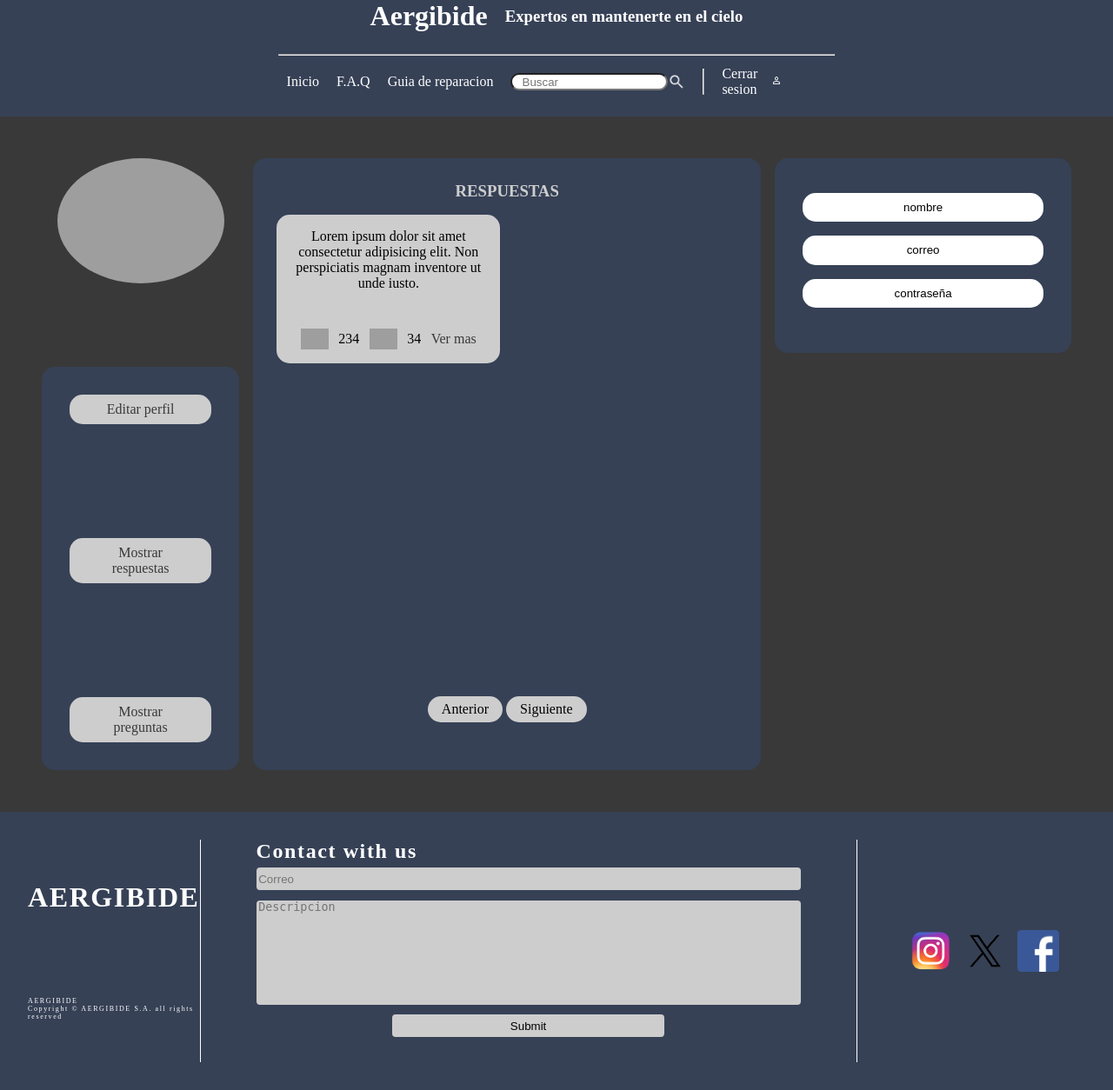
After one commit to JonGaray/RETO-1, a PHP site: template view/usuario/usuario_editar.html.php in a window 1280 px wide. The commit adds this page. Shown: the whole page at 87% size. Run offline with PHP 8.4, Linux system fonts and the light colour scheme; the template is opened without the code that fills it, so the values that code supplies are empty; some web fonts are replaced; grey boxes are pictures that could not be loaded.

Commit message:
Respuestas de usuario a medias

```diff
--- a/model/Usuario.php
+++ b/model/Usuario.php
@@ -19,6 +19,7 @@ class Usuario{
     }
     public function getUserDataByNombre($nombre)
     {
+
         if (is_null($nombre)) return false;
         $sql = "SELECT * FROM " . $this->table . " WHERE nombre = ?";
         $stmt = $this->connection->prepare($sql);
--- /dev/null
+++ b/view/usuario/usuario_editar.html.php
@@ -0,0 +1,34 @@
+<div class="pagina-usuario">
+        <div class="div-foto-perfil">
+           <img class="foto-perfil" src="../img/blank-profile-picture-973460_1280.webp" alt="">
+        </div>
+        <div class="div-principal-respuestas">
+            <h3>RESPUESTAS</h3>
+            <div class="div-respuesta">
+                <div class="respuesta">
+                    Lorem ipsum dolor sit amet consectetur adipisicing elit. Non perspiciatis magnam inventore ut unde iusto.
+                </div>
+                <div class="likes">
+                    <img class="img-like" src="../img/like.png" alt="">234
+                    <img class="img-dislike" src="../img/dislike.png" alt="">34
+                    <a class="ver-mas" href="#">Ver mas</a>
+                </div>
+            </div>
+            <div class="botones-respuestas">
+                <a class="btn-anterior" href="#">Anterior</a>
+                <a class="btn-siguiente" href="#">Siguiente</a>
+            </div>
+        </div>
+        <div class="datos-usuario">
+            <form class="form-datos-usuario" action="" method="post">
+                <input type="text" value="nombre" placeholder="nombre" >
+                <input type="text" value="correo" placeholder="correo" >
+                <input type="text" value="contraseña" placeholder="contraseña" >
+            </form>
+        </div>
+        <div class="acciones-usuario">
+            <a class="link-acciones-usuario" href="#">Editar perfil</a>
+            <a class="link-acciones-usuario" href="usuario_respuestas.html">Mostrar respuestas</a>
+            <a class="link-acciones-usuario" href="usuario_preguntas.html">Mostrar preguntas</a>
+        </div>
+</div>
```
Also changed, not shown: controller/UsuarioController.php (+13 -2 lines), model/Respuesta.php (+7 -0 lines), view/usuario/usuario_respuestas.html.php (+9 -14 lines).
